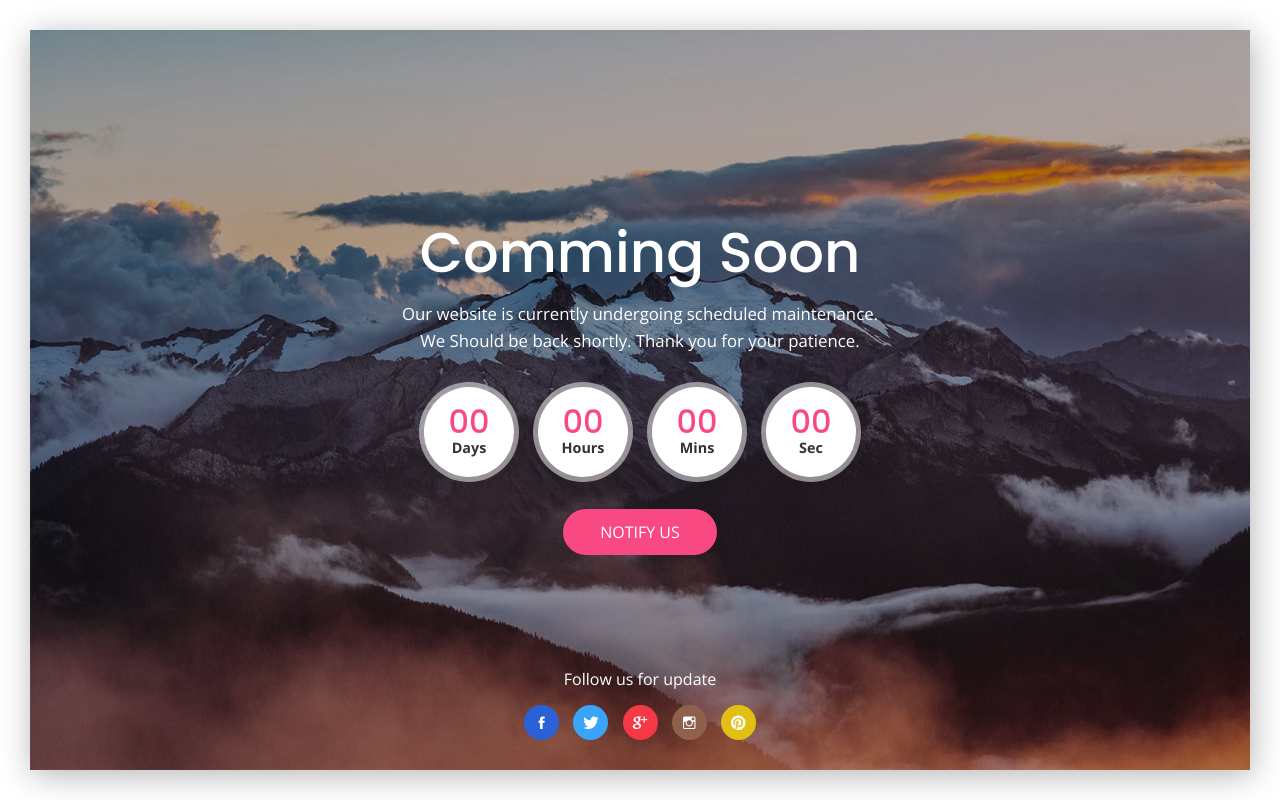
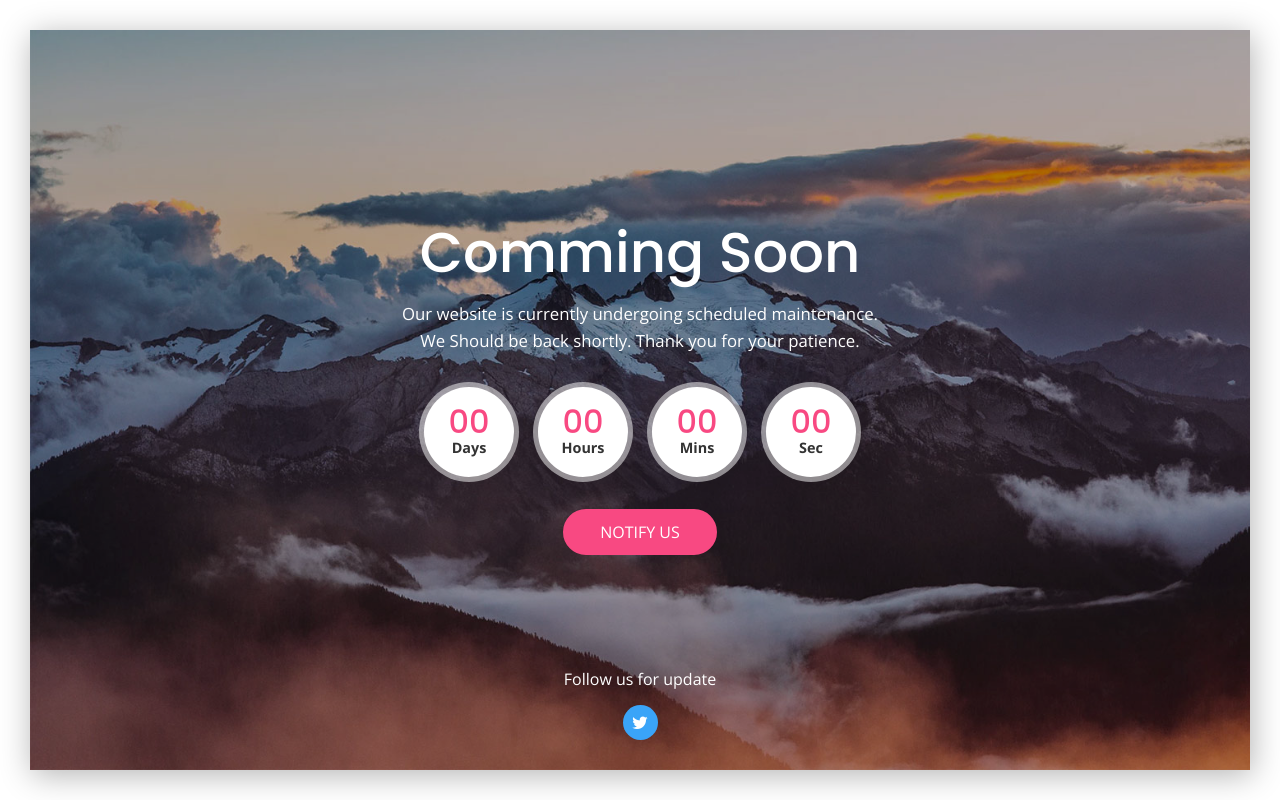
Before and after one commit to Roboyrblx/Roboy.github.io, a plain HTML site: page index.html in a window 1280 px wide. Drawn offline with nearby package versions, Linux system fonts and the light colour scheme; files whose address does not match are found by name.

Commit message:
Add files via upload

```diff
--- a/index.html
+++ b/index.html
@@ -1,7 +1,7 @@
 <!DOCTYPE HTML>
 <html lang="en">
 <head>
-	<title>TITLE</title>
+	<title>Roboy Comming Soon</title>
 	<meta http-equiv="X-UA-Compatible" content="IE=edge">
     <meta name="viewport" content="width=device-width, initial-scale=1">
 	<meta charset="UTF-8">
@@ -36,15 +36,12 @@
 
 					<div id="normal-countdown" data-date="2018/01/01"></div>
 
-					<a class="notify-btn" href="#"><b>NOTIFY US</b></a>
+					<a class="notify-btn" href="mailto:roboy.rblx@outlook.com"><b>NOTIFY US</b></a>
 
 					<ul class="social-btn">
 						<li class="list-heading">Follow us for update</li>
-						<li><a href="#"><i class="ion-social-facebook"></i></a></li>
-						<li><a href="#"><i class="ion-social-twitter"></i></a></li>
-						<li><a href="#"><i class="ion-social-googleplus"></i></a></li>
-						<li><a href="#"><i class="ion-social-instagram-outline"></i></a></li>
-						<li><a href="#"><i class="ion-social-pinterest"></i></a></li>
+
+						<li><a href="https://twitter.com/IgoCodesThings"><i class="ion-social-twitter"></i></a></li>
 					</ul>
 
 				</div><!-- display-table -->
```
